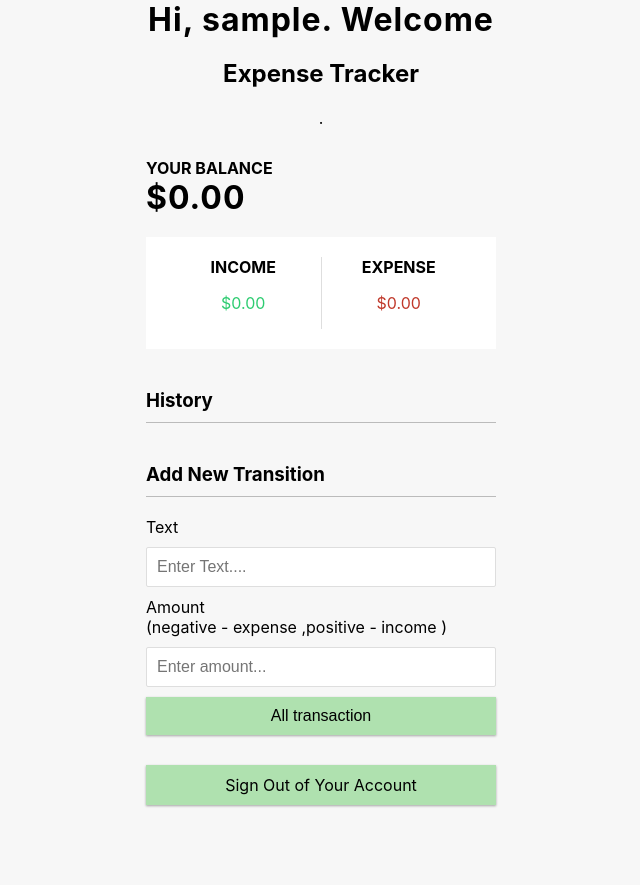
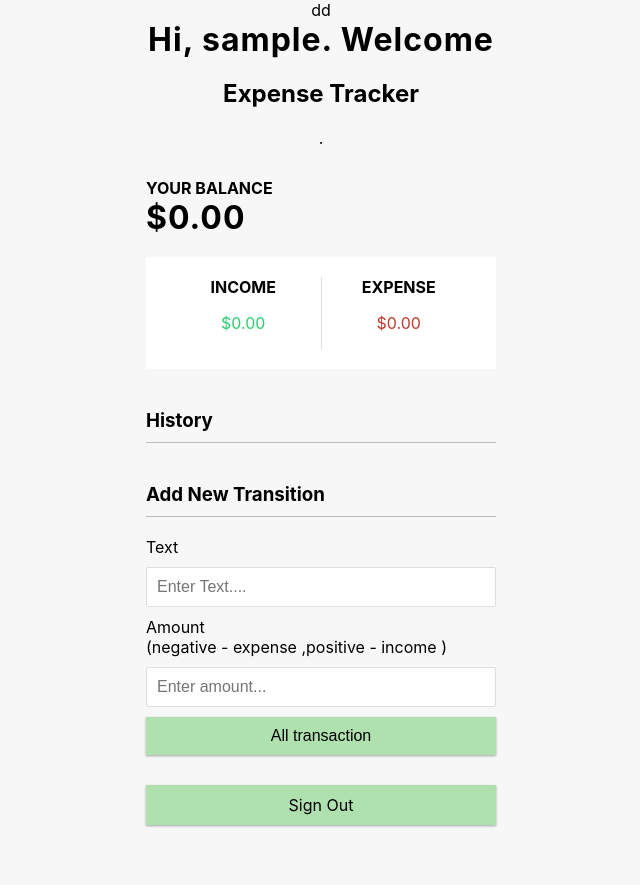
Before and after one commit to Gedi10/expense-tracker, a PHP site: page /welcome.php in a window 1280 px wide. Shown: the whole page, without its empty margins (319-959 px from the left). Before the commit the page ends 807 px from the top, so only its background shows below. Run offline with PHP 8.4, Linux system fonts and the light colour scheme; the visitor is signed in with stand-in values (Sample User, id 1).

Commit message:
Update welcome.php

```diff
--- a/welcome.php
+++ b/welcome.php
@@ -19,7 +19,7 @@ if(!isset($_SESSION["loggedin"]) || $_SESSION["loggedin"] !== true){
     />
     <title>Expense Tracker</title>
     <link rel="stylesheet" href="style.css" />
-  </head>
+  </head>dd
   <body>
     <h1 class="my-5">Hi, <b><?php echo htmlspecialchars($_SESSION["username"]); ?></b>. Welcome <h2>Expense Tracker</h2>.</h1>
     <div class="container">
@@ -58,7 +58,7 @@ if(!isset($_SESSION["loggedin"]) || $_SESSION["loggedin"] !== true){
               <input type="number" id="amount" placeholder="Enter amount...">
           </div>
           <button style="color: #000;" class="btn">All transaction</button>
-          <a style="text-align: center;text-decoration: none; color: #000;" href="logout.php" class="btn">Sign Out of Your Account</a>
+          <a style="text-align: center;text-decoration: none; color: #000;" href="logout.php" class="btn">Sign Out</a>
       </form>
     </div>
     <!-- JavaYscript Project  -->
```
